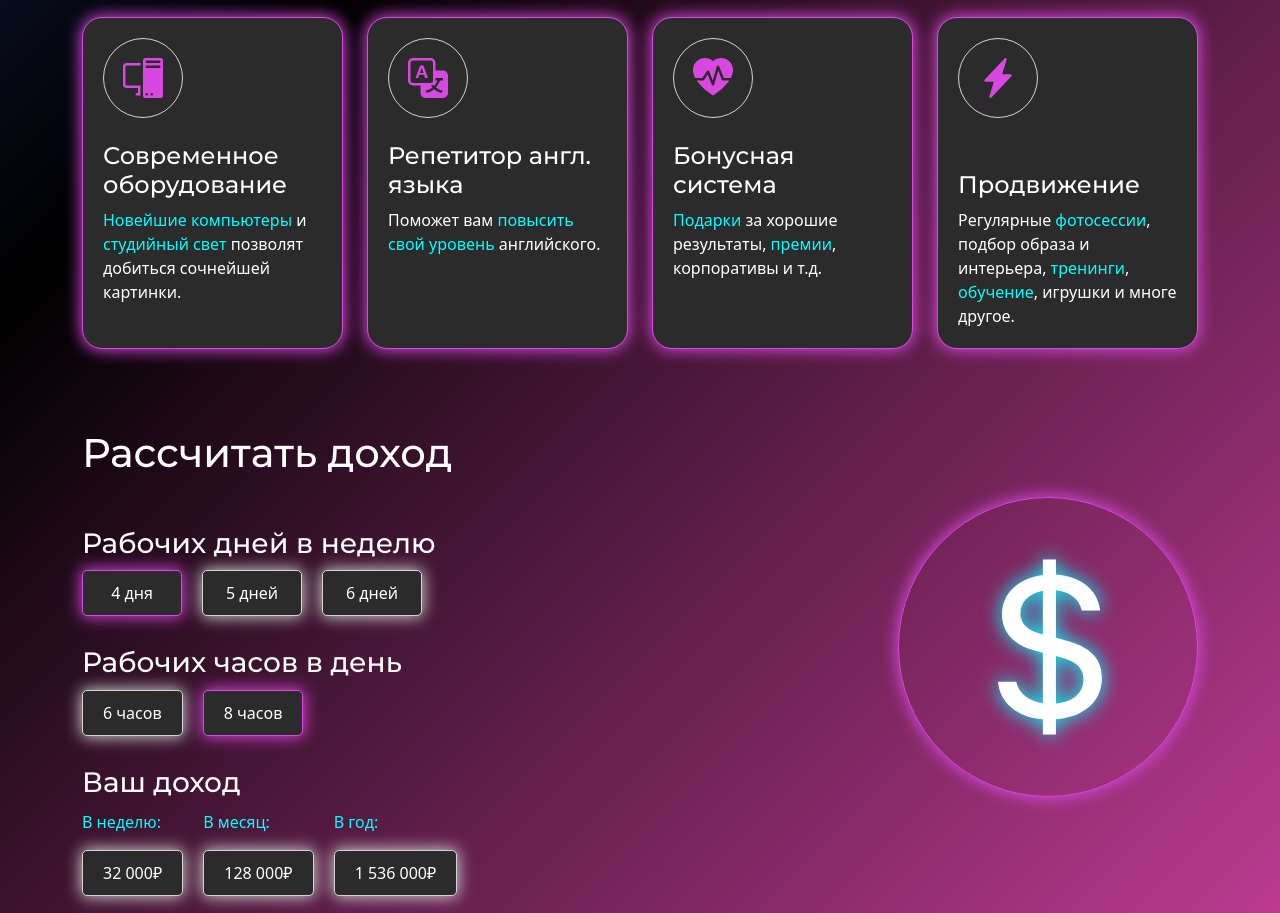
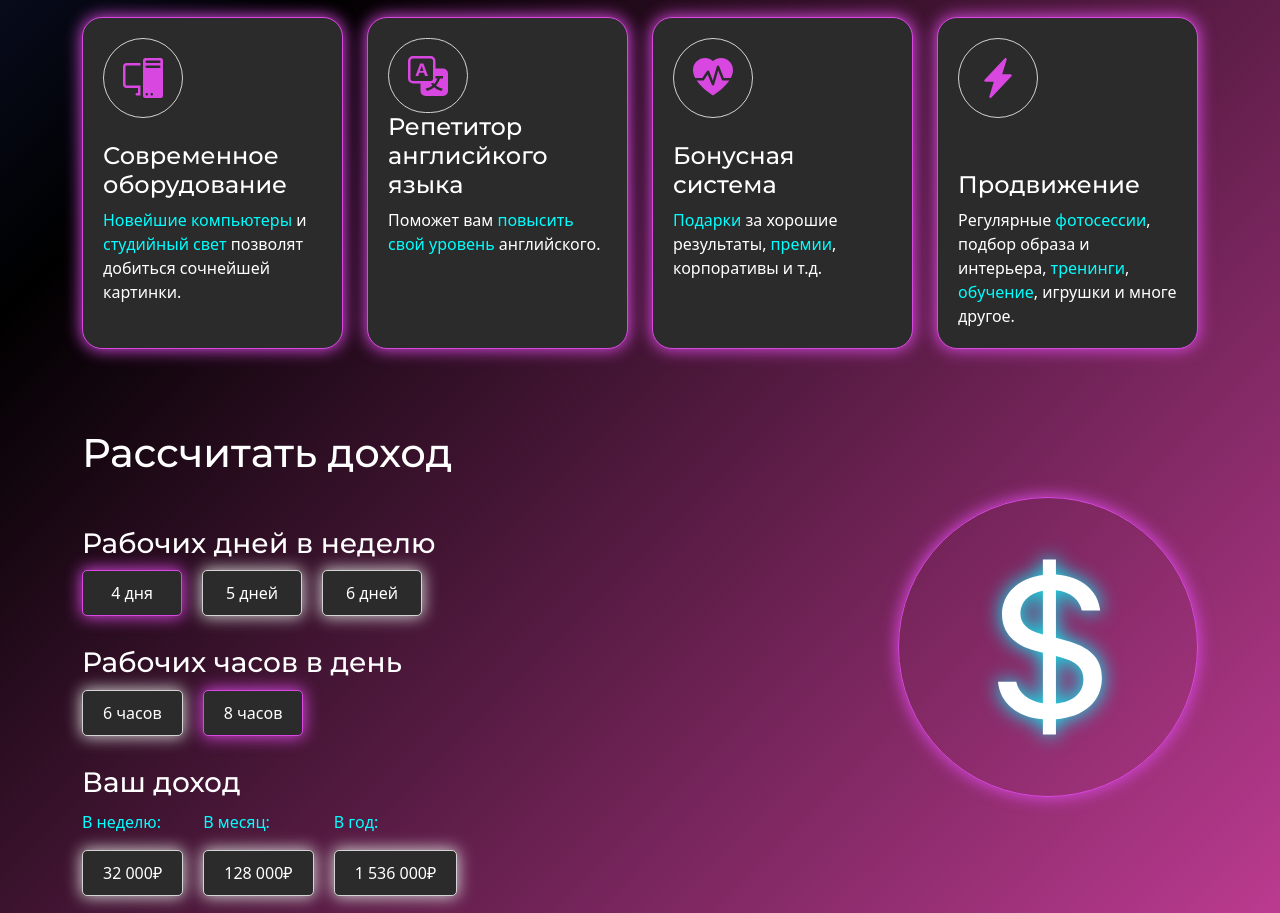
Before and after one commit to ivan-easy-web/webcam-studio, a plain HTML site: page index.html in a window 1280 px wide. Shown: the part 1672-2585 px from the top of the page. Drawn offline with nearby package versions, Linux system fonts and the light colour scheme.

Commit message:
edit text

```diff
--- a/index.html
+++ b/index.html
@@ -205,7 +205,7 @@
                                     <path d="M0 2a2 2 0 0 1 2-2h7a2 2 0 0 1 2 2v3h3a2 2 0 0 1 2 2v7a2 2 0 0 1-2 2H7a2 2 0 0 1-2-2v-3H2a2 2 0 0 1-2-2V2zm2-1a1 1 0 0 0-1 1v7a1 1 0 0 0 1 1h7a1 1 0 0 0 1-1V2a1 1 0 0 0-1-1H2zm7.138 9.995c.193.301.402.583.63.846-.748.575-1.673 1.001-2.768 1.292.178.217.451.635.555.867 1.125-.359 2.08-.844 2.886-1.494.777.665 1.739 1.165 2.93 1.472.133-.254.414-.673.629-.89-1.125-.253-2.057-.694-2.82-1.284.681-.747 1.222-1.651 1.621-2.757H14V8h-3v1.047h.765c-.318.844-.74 1.546-1.272 2.13a6.066 6.066 0 0 1-.415-.492 1.988 1.988 0 0 1-.94.31z"/>
                                 </svg>
                             </div>
-                            <h4>Репетитор англ. языка</h4>
+                            <h4>Репетитор англисйкого языка</h4>
                         </div>
 
                         <div class="info-foot">
```
